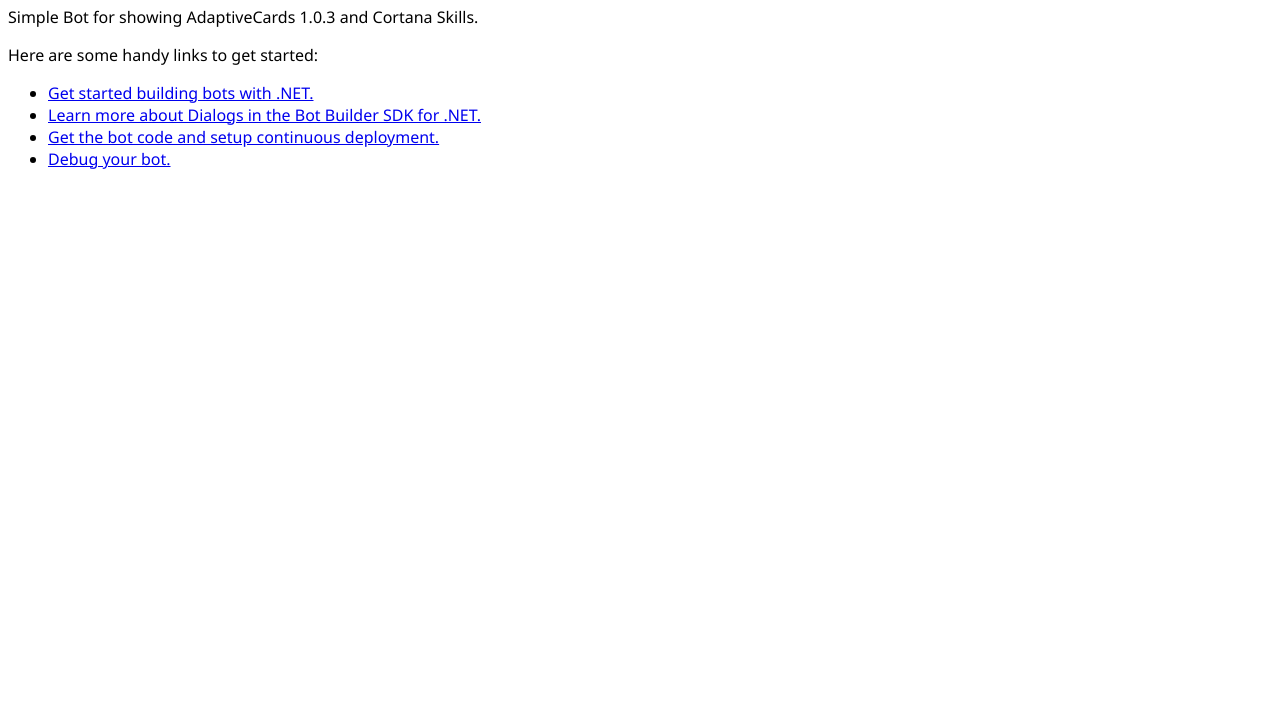
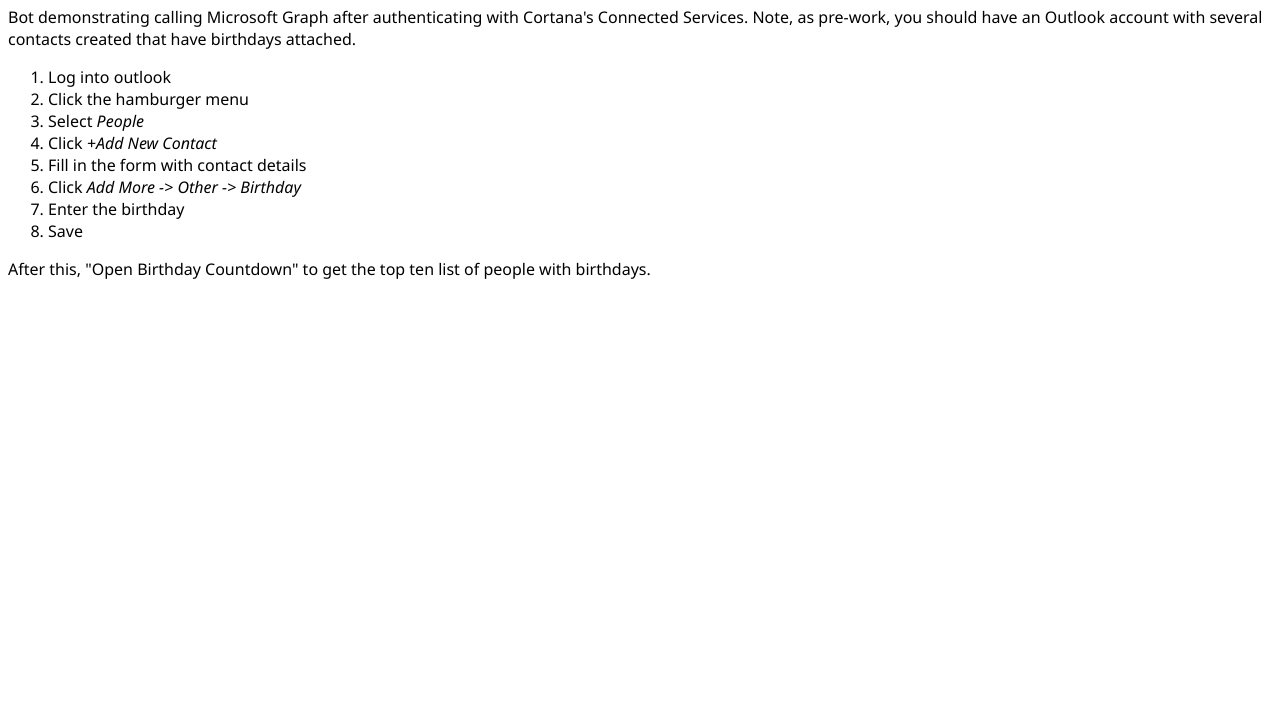
Before and after one commit to microsoft/cortana-skills-samples, a plain HTML site: page Consumer/CSharp/OutlookGraph/default.htm in a window 1280 px wide. Shown: the part 80-800 px from the top of the page. Drawn offline with Linux system fonts and the light colour scheme.

Commit message:
added details on creating birthdays

```diff
--- a/Consumer/CSharp/OutlookGraph/default.htm
+++ b/Consumer/CSharp/OutlookGraph/default.htm
@@ -5,16 +5,20 @@
     <meta charset="utf-8" />
 </head>
 <body style="font-family:'Segoe UI'">
-    <h1>AdaptiveCard Samples</h1>
-    <p>Simple Bot for showing AdaptiveCards 1.0.3 and Cortana Skills.</p>
-    <p>Here are some handy links to get started:</p>
-    <p>
-        <ul>
-            <li><a href="https://docs.microsoft.com/en-us/bot-framework/dotnet/bot-builder-dotnet-overview">Get started building bots with .NET.</a></li>
-            <li><a href="https://review.docs.microsoft.com/en-us/bot-framework/dotnet/bot-builder-dotnet-dialogs?branch=17726-azure-bot-next">Learn more about Dialogs in the Bot Builder SDK for .NET.</a></li>
-            <li><a href="https://docs.microsoft.com/en-us/bot-framework/azure/azure-bot-service-continuous-deployment#set-up-continuous-deployment">Get the bot code and setup continuous deployment.</a></li>
-            <li><a href="https://docs.microsoft.com/en-us/bot-framework/debug-bots-emulator">Debug your bot.</a></li>
-        </ul>
+    <h1>Microsoft Graph CSharp Example</h1>
+    <p>Bot demonstrating calling Microsoft Graph after authenticating with Cortana's Connected Services.
+    Note, as pre-work, you should have an Outlook account with several contacts created that have birthdays attached.
+        <ol>
+            <li>Log into outlook
+            <li>Click the hamburger menu
+            <li>Select <i>People</i>
+            <li>Click <i>+Add New Contact</i>
+            <li>Fill in the form with contact details
+            <li>Click <i>Add More -> Other -> Birthday</i>
+            <li>Enter the birthday
+            <li>Save
+    </ol>
+    After this, "Open Birthday Countdown" to get the top ten list of people with birthdays.
     </p>
 </body>
 </html>
```
